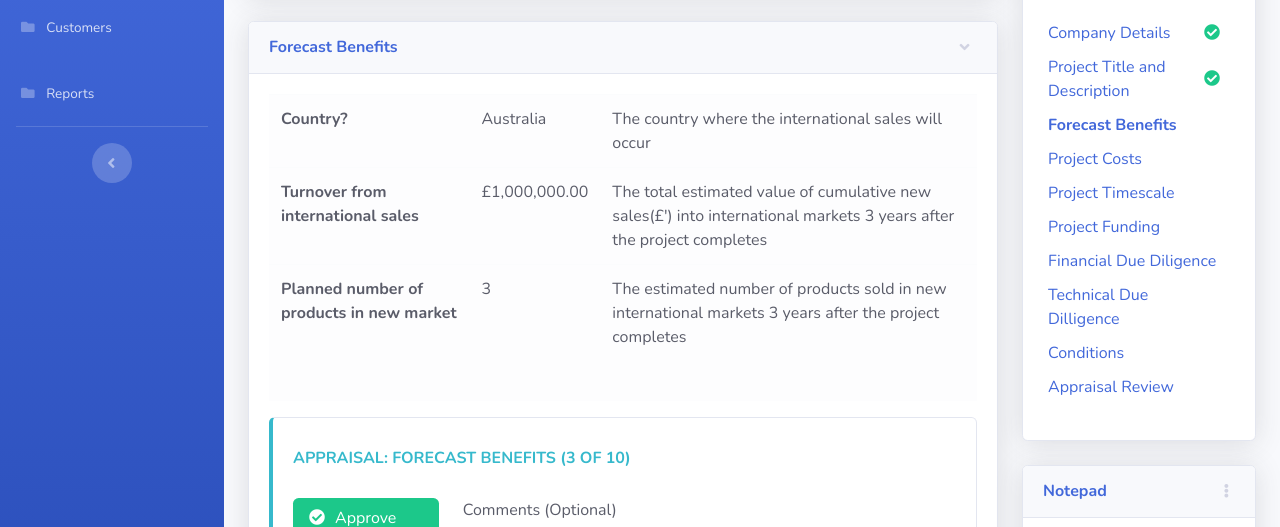
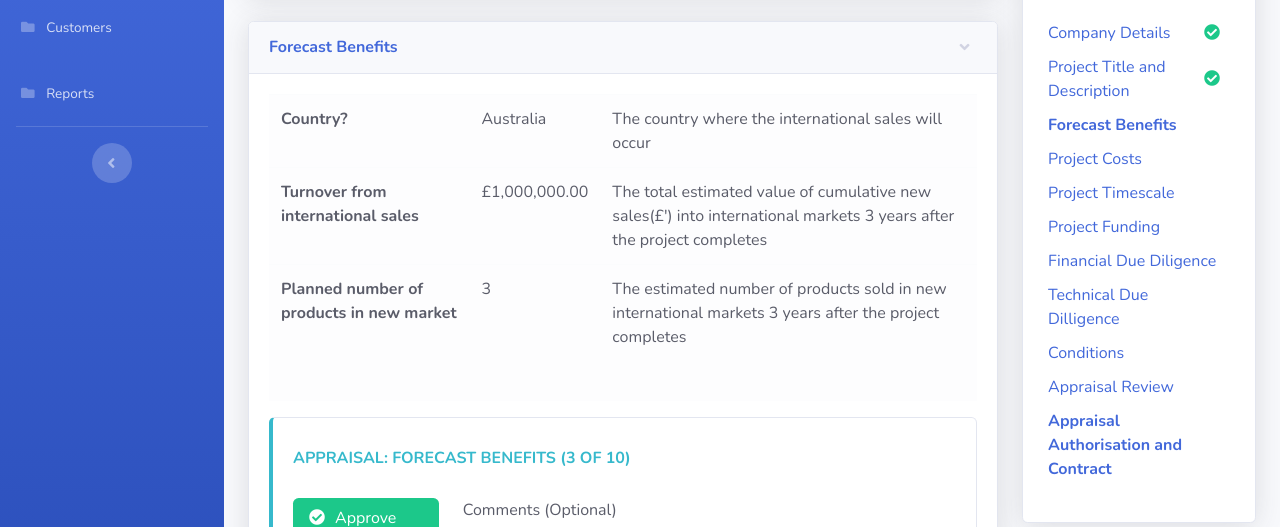
Before and after one commit to scotent/fas, a website with bundled scripts: page fas/appraisal/step-3.html in a window 1280 px wide. Shown: the part 209-736 px from the top of the page. Built offline with nearby package versions, Linux system fonts and the light colour scheme.

Commit message:
added approval stage to the appraisal status

```diff
--- a/fas/appraisal/step-3.html
+++ b/fas/appraisal/step-3.html
@@ -662,6 +662,16 @@
 												<!--<i class="fas fa-check-circle text-success"></i>-->
 											</div>
 										</li>
+
+										<li class="row no-gutters align-items-center">
+											<div class="col mr-2">
+												<a class="font-weight-bold" rel="nofollow" href="step-11.html">Appraisal Authorisation and Contract</a>
+											</div>
+											<div class="col-auto">
+												<!--<i class="fas fa-check-circle text-success"></i>-->
+											</div>
+										</li>
+
 									</ul>
 								</div>
 							</div>
```
Also changed, not shown: fas/appraisal/step-1.html (+9 -0 lines), fas/appraisal/step-10.html (+10 -0 lines), fas/appraisal/step-11-approval-required.html (+9 -0 lines), fas/appraisal/step-11.html (+9 -0 lines), fas/appraisal/step-2.html (+9 -0 lines), fas/appraisal/step-4.html (+9 -0 lines), fas/appraisal/step-5.html (+9 -0 lines), fas/appraisal/step-6.html (+9 -0 lines), fas/appraisal/step-7.html (+9 -0 lines), fas/appraisal/step-8.html (+9 -0 lines), fas/appraisal/step-9.html (+9 -0 lines).
